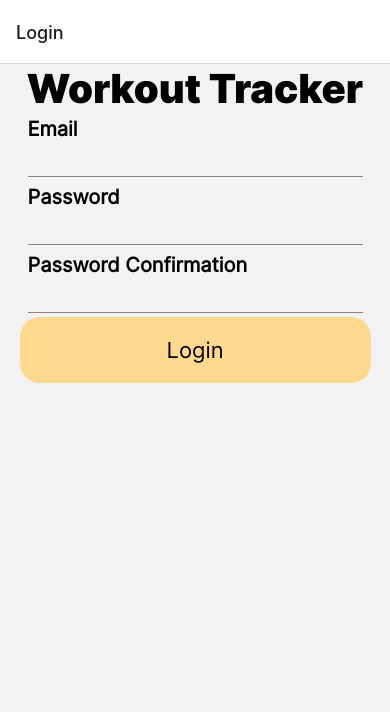
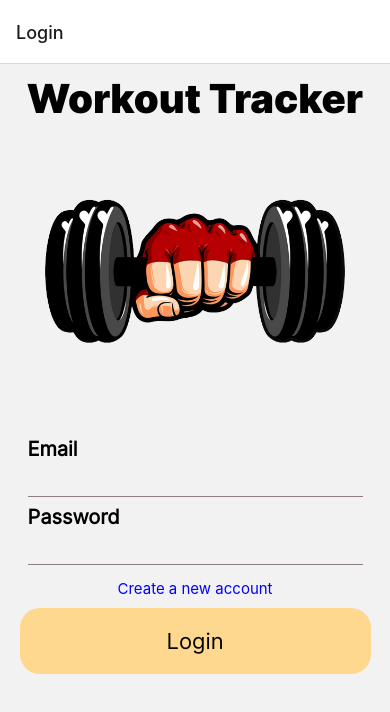
Before and after one commit to jsc604/My-Workout-Pal, a React Native app: screen /Login in a window 390 px wide. Shown: the top 712 px of the page. Built offline with nearby package versions, Linux system fonts and the light colour scheme.

Commit message:
added login fields error handling

```diff
--- a/App.tsx
+++ b/App.tsx
@@ -40,9 +40,9 @@ export default function App() {
     prepare();
   }, []);
 
-  if (!appIsReady || !fontsLoaded) {
-    return <SplashScreenAnimation/>;
-  };
+  // if (!appIsReady || !fontsLoaded) {
+  //   return <SplashScreenAnimation/>;
+  // };
 
   return (
     <NavigationContainer>
--- a/components/LabelledInput.tsx
+++ b/components/LabelledInput.tsx
@@ -17,7 +17,7 @@ const LabelledInput: FunctionComponent<labelProps> = ({ label, errorMessage, tex
     <View style={styles.container}>
       <View style={styles.labelContainer}>
         <RegularText textStyles={styles.labelStyle} >{label}</RegularText>
-        <RegularText textStyles={styles.error}>{errorMessage && `*${errorMessage}*`}</RegularText>
+        <RegularText textStyles={styles.error}>{errorMessage && `*${errorMessage}`}</RegularText>
       </View>
       <TextInput
         style={styles.input}
@@ -37,6 +37,7 @@ const styles = StyleSheet.create({
     width: '90%',
   },
   labelContainer: {
+    justifyContent: 'space-between',
     flexDirection: 'row',
     marginBottom: 4,
     alignItems: 'center'
@@ -47,7 +48,8 @@ const styles = StyleSheet.create({
   error: {
     color: 'red',
     fontSize: 15,
-    marginLeft: 4
+    marginLeft: 4,
+    textAlign: 'center'
   },
   input: {
     borderBottomColor: colors.black,
--- a/package.json
+++ b/package.json
@@ -40,6 +40,7 @@
     "@types/react-native": "~0.70.6",
     "@types/styled-components": "^5.1.26",
     "@types/styled-components-react-native": "^5.2.1",
+    "@types/validator": "^13.7.13",
     "typescript": "^4.6.3"
   },
   "private": true
--- a/screens/Login.tsx
+++ b/screens/Login.tsx
@@ -1,6 +1,7 @@
 import { FunctionComponent, useState } from "react";
-import { TextInput, View } from "react-native";
+import { Image, Text, TouchableOpacity, View } from "react-native";
 import styled from "styled-components";
+import validator from 'validator';
 
 // custom components
 import { Container } from "../components/shared";
@@ -9,17 +10,35 @@ import HeaderText from "../components/texts/HeaderText";
 import RegularButton from "../components/buttons/RegularButton";
 import LabelledInput from "../components/LabelledInput";
 
-const LoginContainer = styled(Container)`
-`;
+// logo
+import dumbbell from "../assets/heavy-dumbbell-in-hand-cartoon-gym-bodybuilding-vector-13671760-removebg-preview.png";
+
+const LoginContainer = styled(Container)``;
 
 type inputType = {
   text?: string;
   errorMessage?: string;
 };
 
-interface LoginProps {}
+const validateFields = (email: string, password: string) => {
+  const isValid = {
+    email: validator.isEmail(email),
+    password: validator.isStrongPassword(password, {
+      minLength: 8,
+      minLowercase: 1,
+      minUppercase: 1,
+      minNumbers: 1,
+      minSymbols: 1
+    })
+  };
 
-const Login: FunctionComponent<LoginProps> = () => {
+  return isValid;
+};
+
+const createAccount = (email: string, password: string) => {};
+const login = (email: string, password: string) => {};
+
+const Login: FunctionComponent = () => {
   const [isCreateMode, setIsCreateMode] = useState(false);
   const [emailField, setEmailField] = useState<inputType>({ text: '', errorMessage: '' })
   const [passwordField, setPasswordField] = useState<inputType>({ text: '', errorMessage: '' })
@@ -27,7 +46,9 @@ const Login: FunctionComponent<LoginProps> = () => {
 
   return (
     <LoginContainer>
-      <HeaderText textStyles={{ textAlign: 'center' }}>Workout Tracker</HeaderText>
+      <HeaderText textStyles={{ textAlign: 'center', marginVertical: 10 }}>Workout Tracker</HeaderText>
+
+      <Image source={dumbbell} style={{width: 300, height: 200, alignSelf: 'center', marginVertical: 50}}/>
 
       <View style={{ alignItems: 'center', flex: 1 }}>
 
@@ -35,31 +56,68 @@ const Login: FunctionComponent<LoginProps> = () => {
           label="Email"
           text={emailField.text}
           errorMessage={emailField.errorMessage}
-          onChangeText={(text) => { setEmailField({text}) }}
+          onChangeText={(text) => { setEmailField({ text }) }}
           autoComplete='email'
         />
         <LabelledInput
           label="Password"
           text={passwordField.text}
           errorMessage={passwordField.errorMessage}
-          onChangeText={(text) => { setPasswordField({text}) }}
+          onChangeText={(text) => { setPasswordField({ text }) }}
           autoComplete='password'
           secureTextEntry={true}
         />
-        <LabelledInput
-          label="Password Confirmation"
-          text={passwordConfirmationField.text}
-          errorMessage={passwordConfirmationField.errorMessage}
-          onChangeText={(text) => { setPasswordConfirmationField({text}) }}
-          secureTextEntry={true}
-        />
+
+        {isCreateMode &&
+          <LabelledInput
+            label="Confirm password"
+            text={passwordConfirmationField.text}
+            errorMessage={passwordConfirmationField.errorMessage}
+            onChangeText={(text) => { setPasswordConfirmationField({ text }) }}
+            secureTextEntry={true}
+          />
+        }
+
+        <TouchableOpacity onPress={() => setIsCreateMode(!isCreateMode)}>
+          <Text style={{ fontSize: 15, color: 'blue', marginVertical: 10 }}>
+            {isCreateMode ? 'Already have an account?' : 'Create a new account'}
+          </Text>
+        </TouchableOpacity>
+
         <RegularButton
-          onPress={() => { }}
+          onPress={() => {
+            if (emailField.text && passwordField.text) {
+              const isValid = validateFields(emailField.text, passwordField.text);
+              let isAllValid = true;
+              if (!isValid.email) {
+                emailField.errorMessage = "Please enter a valid email";
+                setEmailField({...emailField})
+                isAllValid = false;
+              }
+
+              if (!isValid.password) {
+                passwordField.errorMessage = "Password must be:\n8 characters long\nat least 1 uppercase\nat least 1 lowercase\nat least 1 number\nat least 1 symbol";
+                setPasswordField({...passwordField});
+                isAllValid = false;
+              }
+
+              if (isCreateMode && passwordConfirmationField.text !== passwordField.text) {
+                passwordConfirmationField.errorMessage = 'Passwords do not match';
+                setPasswordConfirmationField({...passwordConfirmationField});
+                isAllValid = false;
+              }
+
+              if (isAllValid) {
+                isCreateMode ? createAccount(emailField.text, passwordField.text) : login(emailField.text, passwordField.text);
+              }
+            }
+          }}
           btnStyles={{ width: '90%', backgroundColor: colors.orange }}
           textStyles={{ fontSize: 22 }}
         >
           {isCreateMode ? 'Create Account' : 'Login'}
         </RegularButton>
+
       </View>
     </LoginContainer>
   );
```
Also changed, not shown: 1 other file (tests, documents, lock files or other folders).
